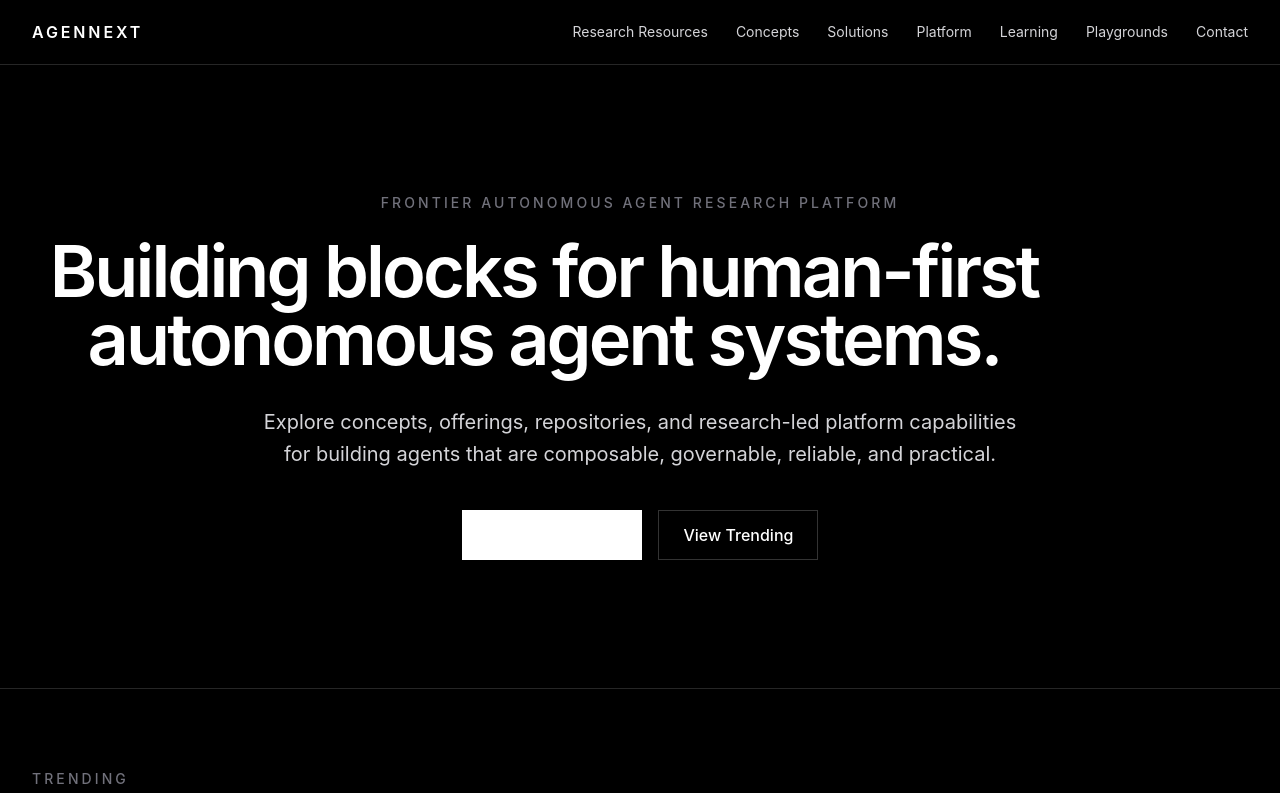
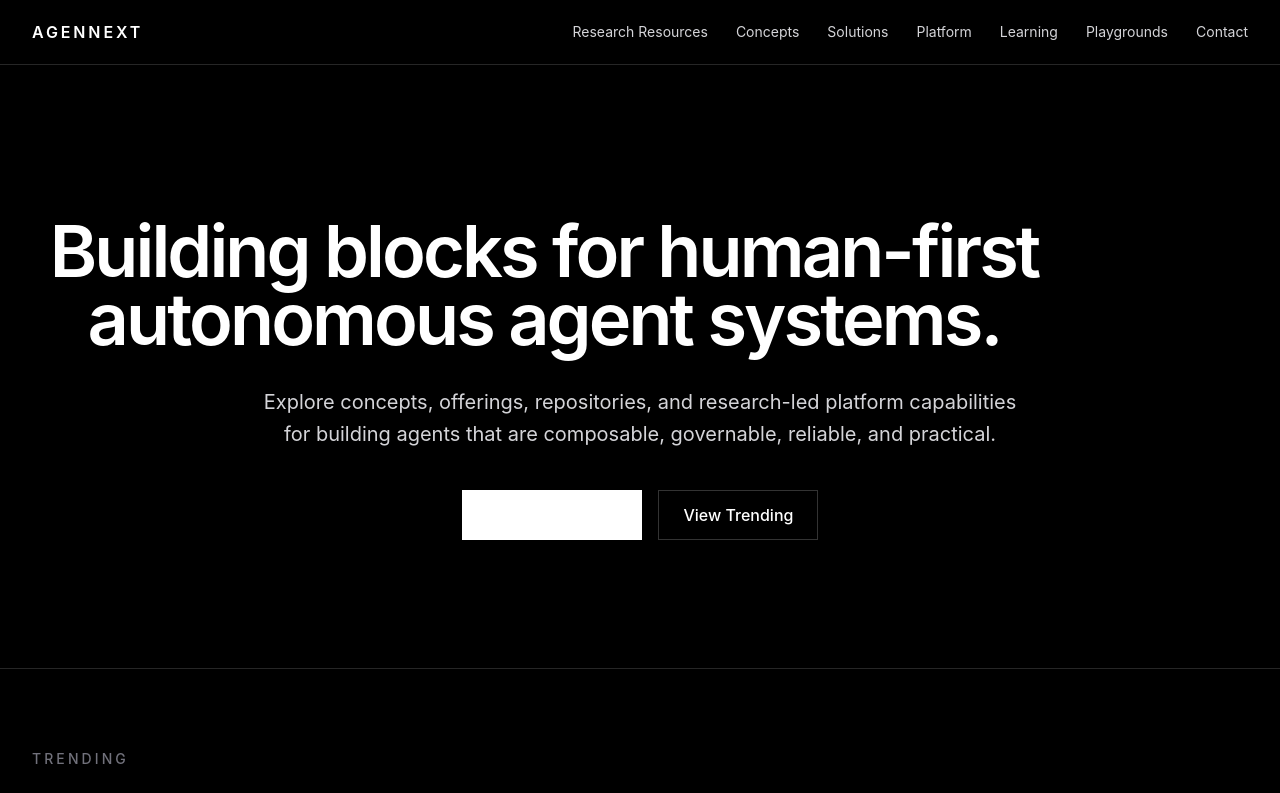
Before and after one commit to AgentNXXT/website, a Next.js app: page / in a window 1280 px wide. Shown: the top 793 px of the page. Built offline with nearby package versions, Linux system fonts and the light colour scheme.

Commit message:
fix: simplify hero section - remove subtitle text
Co-authored-by: openhands <openhands@all-hands.dev>

```diff
--- a/app/page.tsx
+++ b/app/page.tsx
@@ -91,7 +91,6 @@ export default function Home() {
       <section id="top" className="border-b border-white/15 bg-black">
         <div className="mx-auto max-w-7xl px-6 py-24 text-center lg:px-8 lg:py-32">
           <div>
-            <p className="text-sm font-medium uppercase tracking-[0.22em] text-zinc-500">Frontier Autonomous Agent Research Platform</p>
             <h1 className="mt-6 max-w-5xl text-5xl font-semibold leading-[0.95] tracking-[-0.04em] md:text-7xl">
               Building blocks for human-first autonomous agent systems.
             </h1>
```
